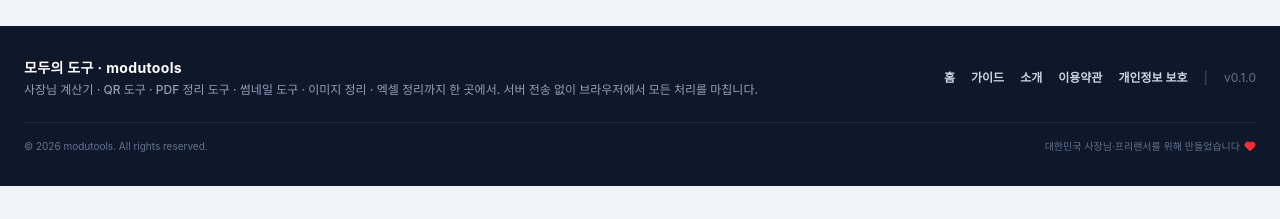
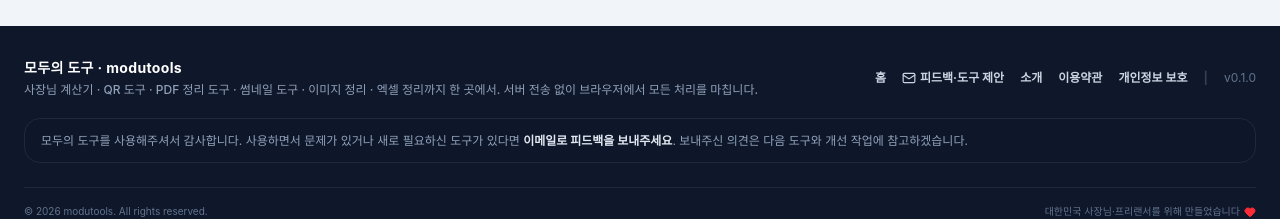
Before and after one commit to jjttuk7-bit/modutools, a React (Vite) app in the folder modutools-app/: page / in a window 1280 px wide. Shown: the part 966-1185 px from the top of the page. Before the commit the page ends 1152 px from the top, so only its background shows below. Built offline with nearby package versions, Linux system fonts and the light colour scheme; no server answers.

Commit message:
feat: add footer feedback contact

```diff
--- a/modutools-app/src/layout/MainLayout.tsx
+++ b/modutools-app/src/layout/MainLayout.tsx
@@ -1,10 +1,17 @@
 import React, { Suspense } from 'react';
 import { Outlet, useLocation, Link } from 'react-router-dom';
-import { Heart, Loader2 } from 'lucide-react';
+import { Heart, Loader2, Mail } from 'lucide-react';
 import Header from './Header';
 import Sidebar from './Sidebar';
 import MobileToolTabs from './MobileToolTabs';
 import { categories } from '../data/categories';
+
+const CONTACT_EMAIL = 'monglesb@gmail.com';
+const feedbackMailto = `mailto:${CONTACT_EMAIL}?subject=${encodeURIComponent(
+  '[모두의 도구] 피드백·도구 제안',
+)}&body=${encodeURIComponent(
+  '모두의 도구를 사용해주셔서 감사합니다.\n\n사용 중 문제가 있었거나 새로 필요하신 도구가 있다면 아래에 자유롭게 적어주세요.\n\n1. 사용하신 도구:\n2. 문제 또는 제안 내용:\n3. 참고할 파일 형식/상황:\n',
+)}`;
 
 const RouteFallback: React.FC = () => (
   <div className="flex items-center justify-center gap-2 text-slate-400 py-24">
@@ -62,9 +69,13 @@ export const MainLayout: React.FC = () => {
             <Link to="/" className="hover:text-white transition-colors">
               홈
             </Link>
-            <Link to="/guide" className="hover:text-white transition-colors">
-              가이드
-            </Link>
+            <a
+              href={feedbackMailto}
+              className="inline-flex items-center gap-1 hover:text-white transition-colors"
+            >
+              <Mail className="w-3.5 h-3.5" />
+              피드백·도구 제안
+            </a>
             <Link to="/about" className="hover:text-white transition-colors">
               소개
             </Link>
@@ -77,6 +88,20 @@ export const MainLayout: React.FC = () => {
             <span className="text-slate-700">|</span>
             <span className="text-slate-500 font-normal">v0.1.0</span>
           </div>
+        </div>
+
+        <div className="max-w-7xl mx-auto mt-5 rounded-2xl border border-slate-800 bg-slate-900/70 px-4 py-3 text-center md:text-left">
+          <p className="text-xs leading-relaxed text-slate-400">
+            모두의 도구를 사용해주셔서 감사합니다. 사용하면서 문제가 있거나
+            새로 필요하신 도구가 있다면{' '}
+            <a
+              href={feedbackMailto}
+              className="font-bold text-slate-200 underline-offset-4 hover:text-white hover:underline"
+            >
+              이메일로 피드백을 보내주세요
+            </a>
+            . 보내주신 의견은 다음 도구와 개선 작업에 참고하겠습니다.
+          </p>
         </div>
 
         <div className="max-w-7xl mx-auto mt-6 pt-4 border-t border-slate-800 flex flex-col sm:flex-row justify-between items-center gap-2 text-[10px] text-slate-500">
```
